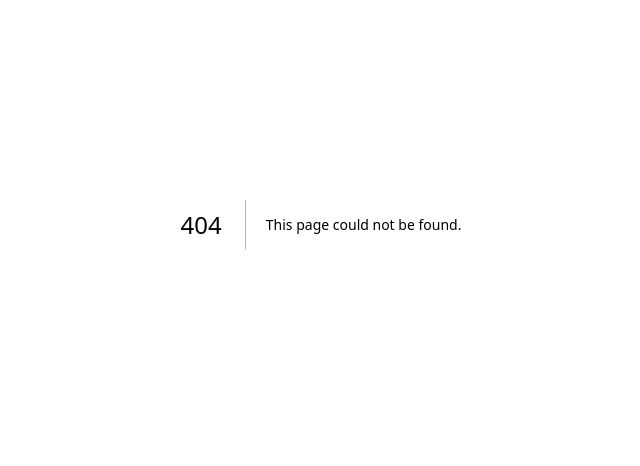
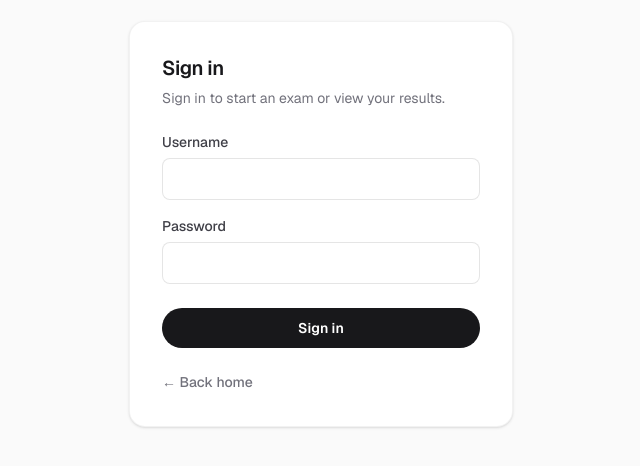
Before and after one commit to MNihal7961/my-notes, a Next.js app: page /login in a window 1280 px wide. Before the commit this address had no page. Shown: the part 176-642 px from the top of the page, without its empty margins (319-959 px from the left). Built offline with nearby package versions, Linux system fonts and the light colour scheme.

Commit message:
Add LoginPage component for user sign-in with navigation

```diff
--- /dev/null
+++ b/app/login/page.tsx
@@ -0,0 +1,26 @@
+import Link from "next/link";
+import { LoginPanel } from "@/components/login-panel";
+
+export const metadata = {
+  title: "Sign in",
+};
+
+export default async function LoginPage(props: PageProps<"/login">) {
+  const searchParams = await props.searchParams;
+  const nextParam = searchParams.next;
+  const next = typeof nextParam === "string" ? nextParam : "/";
+
+  return (
+    <div className="flex flex-1 items-center justify-center px-4 py-16">
+      <div className="w-full max-w-sm rounded-2xl border border-black/5 bg-white p-8 shadow-sm dark:border-white/10 dark:bg-zinc-900">
+        <LoginPanel next={next} />
+        <Link
+          href="/"
+          className="mt-6 inline-block text-sm font-medium text-zinc-500 hover:text-zinc-900 dark:text-zinc-400 dark:hover:text-zinc-50"
+        >
+          ← Back home
+        </Link>
+      </div>
+    </div>
+  );
+}
```
